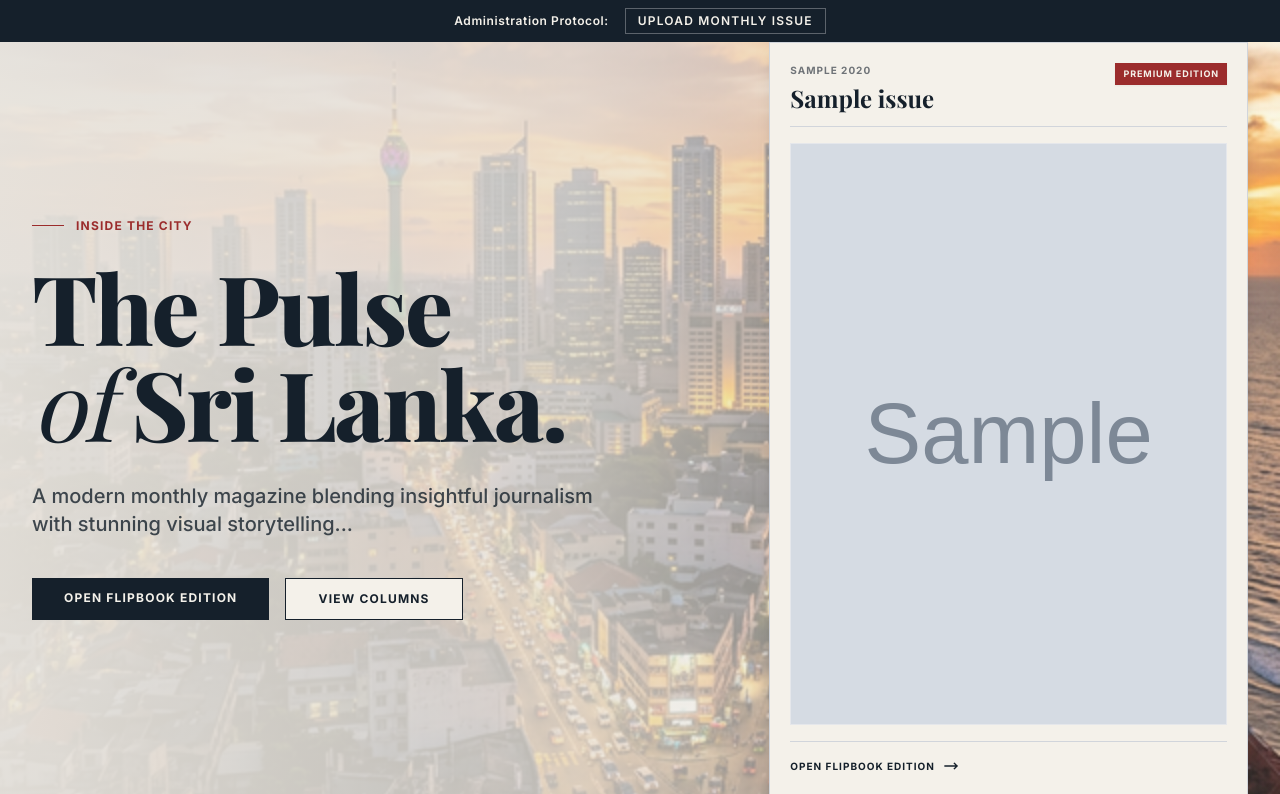
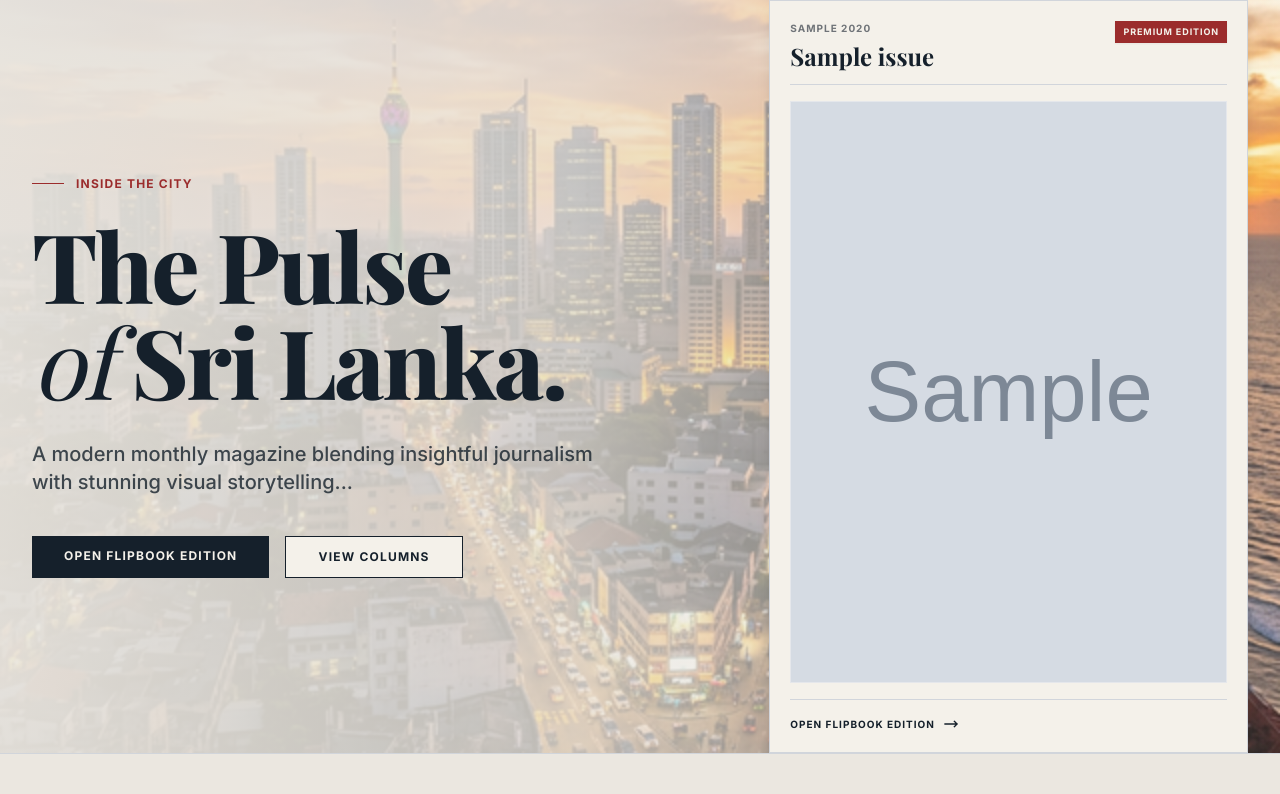
Before and after one commit to hansirghe-rgb/TOUCH_MAGAZINE_2.0, a PHP site: page / in a window 1280 px wide. Shown: the part 114-908 px from the top of the page. Run offline with PHP 8.4, Linux system fonts and the light colour scheme; data comes from the database, SQL or seed files in the repository; tables that the repository leaves empty hold one stand-in row (values such as "Sample post"); grey boxes marked "Sample" are stand-in pictures; some libraries are stand-ins or nearby versions; some web fonts are replaced.

Commit message:
Add files via upload

```diff
--- a/about.php
+++ b/about.php
@@ -38,7 +38,7 @@
     <header class="max-w-7xl mx-auto px-4 sm:px-8 pt-20 pb-16 fade-up">
         <div class="max-w-3xl">
             <span class="text-red font-bold uppercase tracking-widest text-xs mb-6 block">Our Origin</span>
-            <h1 class="font-serif text-5xl md:text-7xl font-black text-navy mb-10 leading-tight">Insightful journalism,<br>born in <i class="font-normal text-red">Colombo</i>.</h1>
+            <h1 class="font-serif text-5xl md:text-7xl font-black text-navy mb-10 leading-tight">Insightful Journalism Born Through <i class="font-normal text-red">Humility</i>.</h1>
         </div>
     </header>
 
--- a/admin/index.php
+++ b/admin/index.php
@@ -1,6 +1,5 @@
 <?php
 // admin/index.php
-session_start();
 require_once '../config/database.php';
 require_once 'includes/header.php'; // Will enforce login
 
--- a/contact.php
+++ b/contact.php
@@ -63,12 +63,12 @@ if ($_SERVER['REQUEST_METHOD'] === 'POST' && isset($_POST['submit_contact'])) {
                 <div class="mt-12 space-y-8">
                     <div>
                         <h4 class="font-sans font-black text-navy uppercase tracking-widest text-xs mb-2">Office Address</h4>
-                        <p class="text-navy/70 font-medium">The Touch Studios<br>World Trade Center, Echelon Square<br>Colombo 01, Sri Lanka</p>
+                        <p class="text-navy/70 font-medium">The Touch Studios<br>102 Bauddhaloka Mawatha<br>Colombo 04</p>
                     </div>
 
                     <div class="news-line pt-8 border-gray-300">
                         <h4 class="font-sans font-black text-navy uppercase tracking-widest text-xs mb-2">Direct Lines</h4>
-                        <p class="text-navy/70 font-medium mb-1"><span class="font-bold text-navy w-24 inline-block">General:</span> +94 11 234 5678</p>
+                        <p class="text-navy/70 font-medium mb-1"><span class="font-bold text-navy w-24 inline-block">General:</span> +94 11 233 3000</p>
                         <p class="text-navy/70 font-medium mb-1"><span class="font-bold text-navy w-24 inline-block">Editorial:</span> editor@thetouch.lk</p>
                         <p class="text-navy/70 font-medium"><span class="font-bold text-navy w-24 inline-block">Advertising:</span> ads@thetouch.lk</p>
                     </div>
--- a/index.php
+++ b/index.php
@@ -4,7 +4,7 @@ require_once 'config/database.php';
 // Fetch Homepage Settings
 $logo_path = get_setting($pdo, 'rghe_logo', 'images/rghe_logo.png');
 $partner_text = get_setting($pdo, 'footer_partner_text', 'Educational Partner RGHE');
-$hero_headline = get_setting($pdo, 'hero_headline', 'The Pulse <br><span class="italic font-normal">of</span> Sri Lanka.');
+$hero_headline = get_setting($pdo, 'hero_headline', 'The Pulse <br><span class="italic font-normal">of</span> Humility.');
 $hero_subheading = get_setting($pdo, 'hero_subheading', 'Inside The City');
 $hero_text = get_setting($pdo, 'hero_text', 'A modern monthly magazine blending insightful journalism with stunning visual storytelling. We decode politics, economy, travel, and culture from our headquarters in Colombo to the world.');
 $hero_bg_image = get_setting($pdo, 'hero_bg_image', 'images/politics.png');
@@ -113,14 +113,7 @@ $latest_podcast = $stmt->fetch();
         </div>
     </div>
 
-    <!-- Magazine Issue Upload Portal Strip (For Editors) -->
-    <div class="bg-navy text-paper text-center py-2 px-4 text-[10px] md:text-xs font-semibold tracking-wider flex flex-col md:flex-row items-center justify-center gap-2 md:gap-4">
-        <span>Administration Protocol:</span>
-        <label for="issue-upload" class="cursor-pointer border border-white/30 px-3 py-1 uppercase tracking-widest hover:bg-white hover:text-navy transition-colors">
-            Upload Monthly Issue
-        </label>
-        <input type="file" id="issue-upload" accept="image/*" class="hidden">
-    </div>
+
 
     <!-- Hero Section -->
     <header class="relative min-h-[90vh] w-full overflow-hidden flex items-center bg-light border-b border-gray-300">
@@ -352,10 +345,6 @@ $latest_podcast = $stmt->fetch();
                 <div class="bg-paper p-3 w-40 h-24 mb-4 flex items-center justify-center relative shadow-inner">
                     <img id="campus-logo" src="<?= htmlspecialchars($logo_path) ?>" alt="RGHE Campus Logo" class="max-h-full max-w-full object-contain opacity-50 transition-opacity duration-300">
                 </div>
-                <label for="logo-upload" class="cursor-pointer border border-paper/30 text-paper px-4 py-2 text-[10px] uppercase font-bold tracking-widest hover:bg-paper hover:text-navy transition-colors">
-                    Upload RGHE Logo
-                </label>
-                <input type="file" id="logo-upload" accept="image/*" class="hidden">
             </div>
 
         </div>
```
Also changed, not shown: fix_links.php (added, +27 -0 lines).
